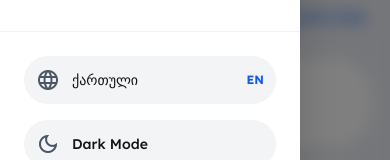
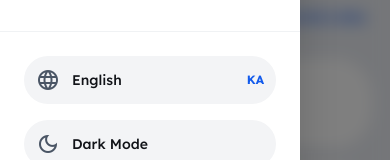
Before and after one commit to irakli012/college_front, a React (Vite) app: page / in a window 390 px wide. Both pictures are taken after a click on the button "menu". Shown: the part 652-812 px from the top of the page. Built offline with nearby package versions, Linux system fonts and the light colour scheme.

Commit message:
fix language detection and toggle behavior on incognito

```diff
--- a/src/components/Navbar.tsx
+++ b/src/components/Navbar.tsx
@@ -77,7 +77,8 @@ const Navbar: React.FC = () => {
 
   const toggleTheme = () => setIsDark(!isDark);
   const toggleLanguage = () => {
-    const nextLang = i18n.language === 'en' ? 'ka' : 'en';
+    const isEn = i18n.language?.startsWith('en');
+    const nextLang = isEn ? 'ka' : 'en';
     i18n.changeLanguage(nextLang);
   };
 
@@ -366,9 +367,9 @@ const Navbar: React.FC = () => {
               >
                 <div className="flex items-center gap-3">
                   <span className="material-symbols-outlined text-gray-600 dark:text-gray-400">language</span>
-                  <span className="text-sm font-medium dark:text-white">{i18n.language === 'en' ? 'English' : 'ქართული'}</span>
+                  <span className="text-sm font-medium dark:text-white">{i18n.language?.startsWith('en') ? 'English' : 'ქართული'}</span>
                 </div>
-                <span className="text-xs font-bold text-primary">{i18n.language === 'en' ? 'KA' : 'EN'}</span>
+                <span className="text-xs font-bold text-primary">{i18n.language?.startsWith('en') ? 'KA' : 'EN'}</span>
               </button>
 
               <button
@@ -399,7 +400,7 @@ const Navbar: React.FC = () => {
           onClick={toggleLanguage}
           className="hidden md:flex items-center justify-center px-3 h-10 rounded-lg bg-[#f0f2f4] dark:bg-[#2a303c] hover:bg-gray-200 dark:hover:bg-gray-700 transition-colors text-[#111318] dark:text-gray-300 text-xs font-bold uppercase"
         >
-          {i18n.language === 'en' ? 'KA' : 'EN'}
+          {i18n.language?.startsWith('en') ? 'KA' : 'EN'}
         </button>
 
         <button
--- a/src/i18n.ts
+++ b/src/i18n.ts
@@ -14,6 +14,7 @@ i18n
       ka: { translation: ka }
     },
     fallbackLng: 'en',
+    load: 'languageOnly',
     interpolation: {
       escapeValue: false
     }
```
